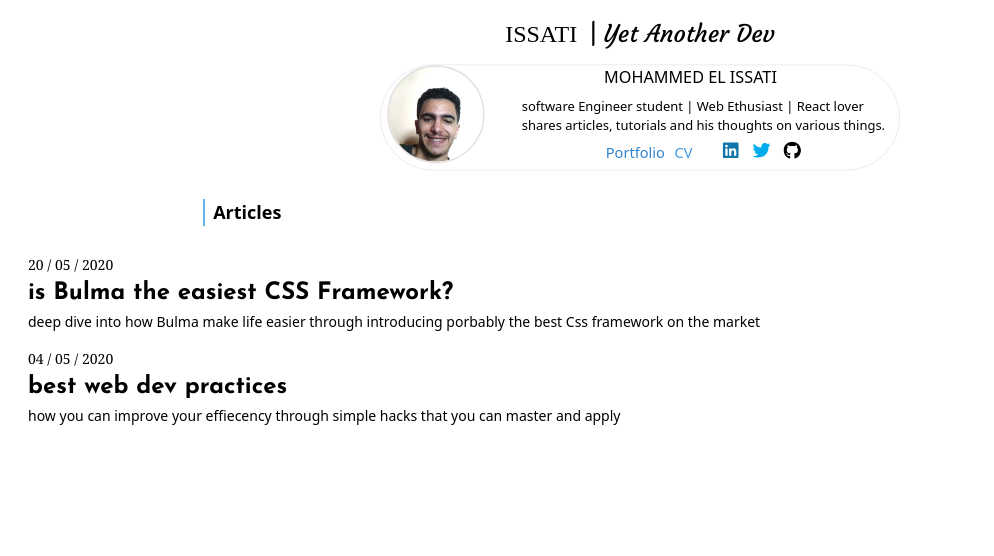
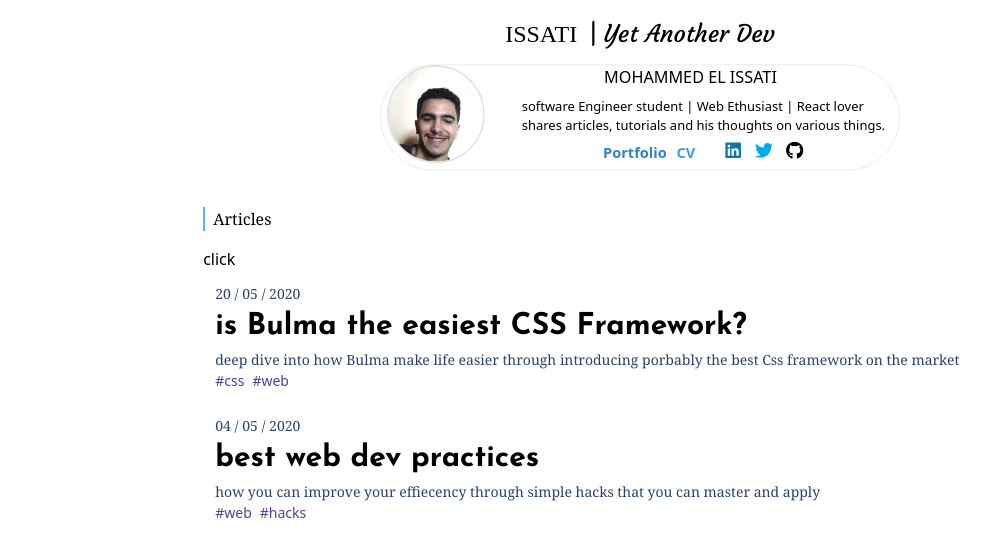
Before and after one commit to onceLearner/portfolio, a Next.js app: page / in a window 1280 px wide. Shown: the top 556 px of the page, without its empty margins (0-994 px from the left). Built offline with nearby package versions, Linux system fonts and the light colour scheme; a web font is replaced by a local one.

Commit message:
fixing errors

```diff
--- a/pages/cv.js
+++ b/pages/cv.js
@@ -86,7 +86,7 @@ const CV = () => {
                 <h4 className="font-bold mr-3 ">Database</h4>
                 <p>
                   {" "}
-                  Sql :MySql,Postgresql,pl/sql <br></br>NoSql :MondoDb{" "}
+                  Sql :MySql,Postgresql,pl/sql <br></br>NoSql :MongoDb{" "}
                 </p>
               </div>
               <div className="flex p-1 ">
--- a/pages/index.js
+++ b/pages/index.js
@@ -50,13 +50,13 @@ export default function Home() {
                 >
                   <div id="Pages" className=" ">
                     <Link href="portfolio" className="">
-                      <a className="text-blue-600 text-lg hover:underline ">
+                      <a className="text-blue-600 font-bold text-lg hover:underline ">
                         Portfolio
                       </a>
                     </Link>
 
                     <Link href="cv">
-                      <a className="text-blue-500 ml-3 hover:underline  mr-5 text-lg">
+                      <a className="text-blue-500 ml-3 font-bold hover:underline  mr-5 text-lg">
                         CV
                       </a>
                     </Link>
@@ -83,14 +83,15 @@ export default function Home() {
             </div>
           </div>
           <div id="postsCont" className="mx-auto">
-            <h4 className="font-bold text-lg border-l-2 border-blue-400 pl-2 mt-4 mb-4">
+            <h4 className="font-serif text-md border-l-2 border-blue-400 pl-2 mt-6 mb-4">
               Articles
             </h4>
-          </div>
-          <div className="post__infos p-3 ">
-            {myposts.map((elt) => (
-              <Posts post={elt}></Posts>
-            ))}
+            <a href="post/bulma"><p> click</p> </a>
+            <div className="post__infos p-3 mx-auto">
+              {myposts.map((elt) => (
+                <Posts post={elt}></Posts>
+              ))}
+            </div>
           </div>
         </div>
       </main>
--- /dev/null
+++ b/pages/post/bulma.js
@@ -0,0 +1,23 @@
+import React, { useState } from "react";
+import { FaArrowLeft } from "react-icons/fa";
+import Link from "next/link";
+import Head from "next/head";
+const Bulma = () => {
+  return (
+    <div className="portfolio ">
+      <Head>
+        <title> issati | bulma post</title>
+      </Head>
+      <div className="return">
+        <Link className="return__link           underline bg-blue" href="index">
+          <a className="Portfolio__back_link text-blue-800  flex items-center  hover:text-purple-400">
+            <FaArrowLeft size={12} />
+            <p className="ml-2 text-sm">return</p>
+          </a>
+        </Link>
+      </div>
+      <div className="main"> the bulma post here </div>
+    </div>
+  );
+};
+export default Bulma;
--- a/src/components/posts.js
+++ b/src/components/posts.js
@@ -2,17 +2,24 @@ import React, { useState } from "react";
 import Link from "next/link";
 const Posts = (probs) => {
   return (
-    <div className="Post mb-4    ">
+    <div className="Post mb-6 cursor-pointer " id="post_cont">
       <div className="Post__date">
-        <p className="font-serif text-sm">{probs.post.date}</p>
+        <p className="font-serif text-sm  text-blue-900">{probs.post.date}</p>
       </div>
       <div className="Post__title ">
-        <h1 className="text-xl md:text-2xl font-bold  " id="post__title">
+        <h1 className="text-2xl md:text-3xl font-bold  " id="post__title">
           {probs.post.title}
         </h1>
       </div>
       <div className="Post__subtitle">
-        <h3 className="text-sm font-hairline">{probs.post.subtitle}</h3>
+        <h3 className="text-sm font-serif  text-blue-900" id="post__sub">
+          {probs.post.subtitle}
+        </h3>
+      </div>
+      <div className="Post__techs  flex  gap-2 text-purple-800 ">
+        {probs.post.tech.map((elt) => (
+          <h1 className="text-sm  "> #{elt}</h1>
+        ))}
       </div>
     </div>
   );
--- a/src/store/posts/myposts.js
+++ b/src/store/posts/myposts.js
@@ -4,11 +4,13 @@ export let myposts = [
     title: "is Bulma  the easiest CSS Framework?",
     subtitle: `deep dive into how Bulma  make life easier through
     introducing porbably the best Css framework on the market`,
+    tech: ["css", "web"],
   },
   {
     date: "04 / 05 / 2020",
     title: "best web dev practices",
     subtitle: `how you can improve your effiecency through
        simple hacks that you can master and apply`,
+    tech: ["web", "hacks"],
   },
 ];
--- a/src/store/projects/projects.js
+++ b/src/store/projects/projects.js
@@ -6,13 +6,13 @@ export let Projects = [
     img: "avatar1.jpg",
     description: "wep Applicatoin",
     text:
-      "this project was intended to be used in different fields of the tech industry",
+      "this project was inteded to help individuals organize their time through a ToDo web app.",
     date: "sept 2017",
     stack: ["JS", "Php", "aws", "Mysql", "next"],
   },
   {
     name: "ICode",
-    img: "avatar1.jpg",
+    img: "logoByMe5.png",
     description: "wep Applicatoin",
     text:
       "online judge to help sharpen coding skills  & competitive programming",
--- a/src/styles/post.css
+++ b/src/styles/post.css
@@ -1,3 +1,9 @@
 #post__title {
   font-family: "Josefin Sans", sans-serif;
 }
+#post_cont:hover {
+  color: rgb(178, 179, 179);
+  transition: ease-in 290ms;
+  border-left: solid rgb(65, 77, 92) 2px;
+  padding-left: 9px;
+}
```
Also changed, not shown: public/logoByMe5.png (added).
